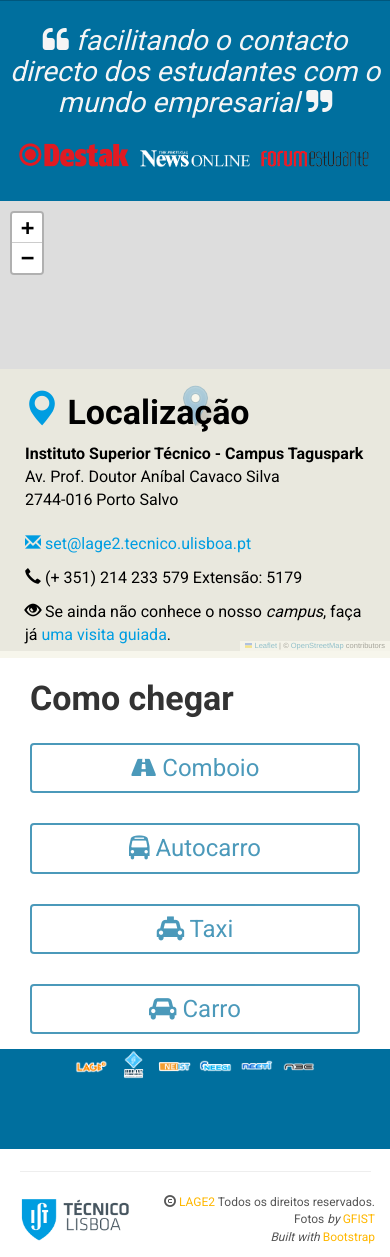
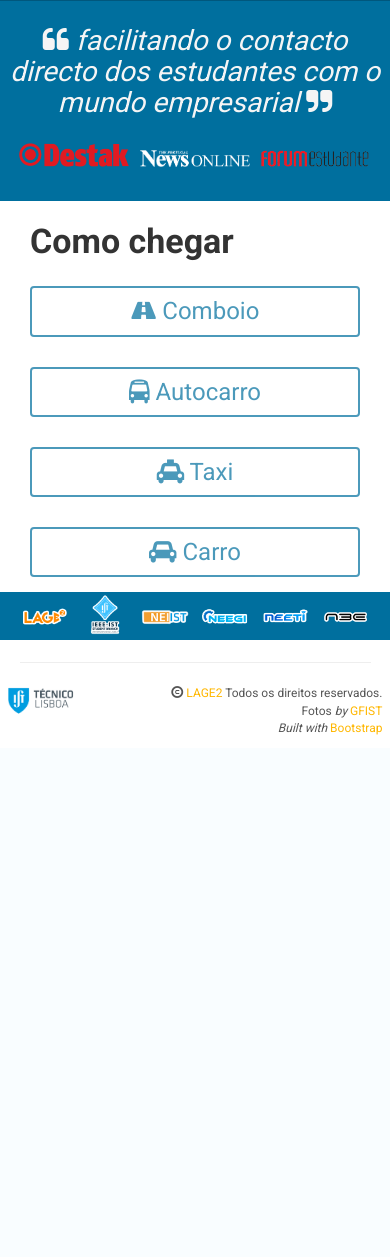
Before and after one commit to Lage2/set2015, a PHP site: page / in a window 390 px wide. Shown: the part 1621-2878 px from the top of the page. After the commit the page ends 2356 px from the top, so only its background shows below. Run offline with PHP 8.4, Linux system fonts and the light colour scheme; grey boxes labelled with a size stand in for pictures from a placeholder-image service; some libraries are stand-ins or nearby versions.

Commit message:
improved responsiveness: mapa, equpa, footer

```diff
--- a/index.html
+++ b/index.html
@@ -409,7 +409,7 @@
 					<div class="col-md-12">
 						<table id="wrapper">
 							<tr>
-								<td class="student-group"><br></td>
+								<!-- <td class="student-group"><br></td> -->
 								<td id="lage2-group" class="student-group">
 									<a href="http://lage2.ist.utl.pt/" target="blank">
 										<img class="student-group-logo" src="img/organization/lage2.png">
@@ -440,7 +440,7 @@
 										<img class="student-group-logo" src="img/organization/N3E.png">
 									</a>
 								</td>
-								<td class="student-group"><br></td>
+								<!-- <td class="student-group"><br></td> -->
 							</tr>
 						</table>
 					</div>
@@ -467,13 +467,13 @@
 
 			<hr class="footer-divider">
 
-			<div class="container">
-				<div id="ist-logo-footer" class="pull-left">
+			<div class="container container_footer">
+				<div id="ist-logo-footer">
 					<a href="http://tecnico.ulisboa.pt/">
 						<img class="collapsed" src="img/set_media/tecnico_big.png" alt="IST Logo">
 					</a>
 				</div>
-				<p class="pull-right">
+				<p id="text-footer">
 					<span class="glyphicon glyphicon-copyright-mark"></span><!--&copy--> <a href="http://lage2.ist.utl.pt/">LAGE2</a> Todos os direitos reservados.
 					<br>
 					Fotos <i>by</i> <a href="http://lage2.ist.utl.pt/gfist.php">GFIST</a>
--- a/less/set.less
+++ b/less/set.less
@@ -186,10 +186,25 @@
 
 #ist-logo-footer {
 	width: 120px;
+	width: 19%;
+	max-width: 741px;
+	display: inline-block;
+	vertical-align: top;
 	img{
+		height: auto;
 		width: 100%;
-		height: auto;
 	}
+}
+
+#text-footer
+{
+	width: 79%;
+	display: inline-block;
+}
+
+.container_footer
+{
+	padding: 0 1%;
 }
 
 #nav-collapse{
@@ -211,7 +226,8 @@
 #wrapper {
 	height: 100%;
 	width: 100%;
-	margin: 0;
+	max-width: 1170px;
+	margin: 0 auto;
 	padding: 0;
 	border: 0;
 
@@ -229,8 +245,9 @@
 }
 
 #team-container {
-	min-height: 100px;
+	min-height: 20px;
 	background-color: @set-dark-blue;
+	padding: 0;
 
 
 }
@@ -743,6 +760,12 @@
 	}
 }
 
+@media screen and (max-width: 500px) {
+    #map {
+        display: none !important;
+    }
+}
+
 /******************************************************************************************
  *  05 - Como chegar?
  ******************************************************************************************/
```
Also changed, not shown: css/set.css.
